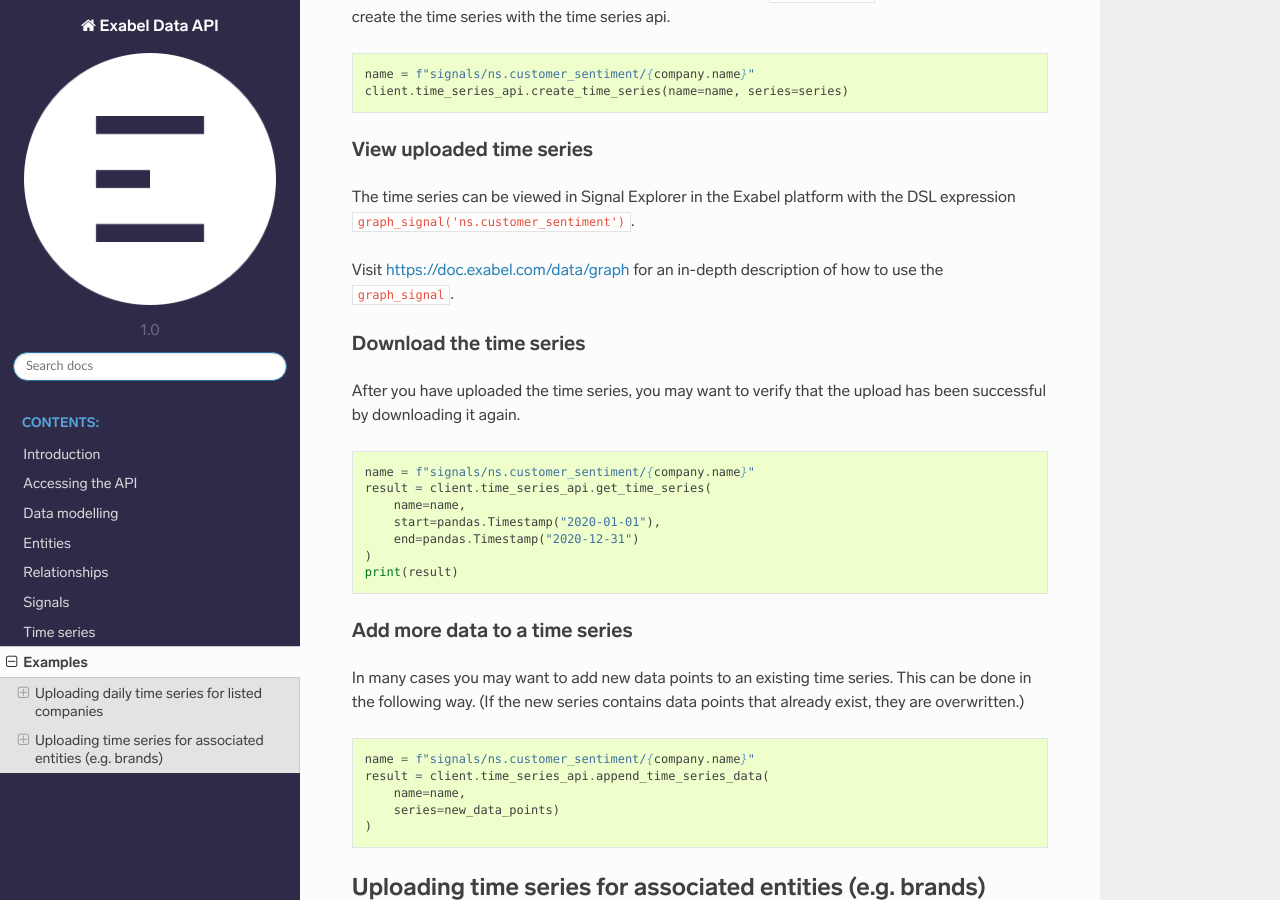
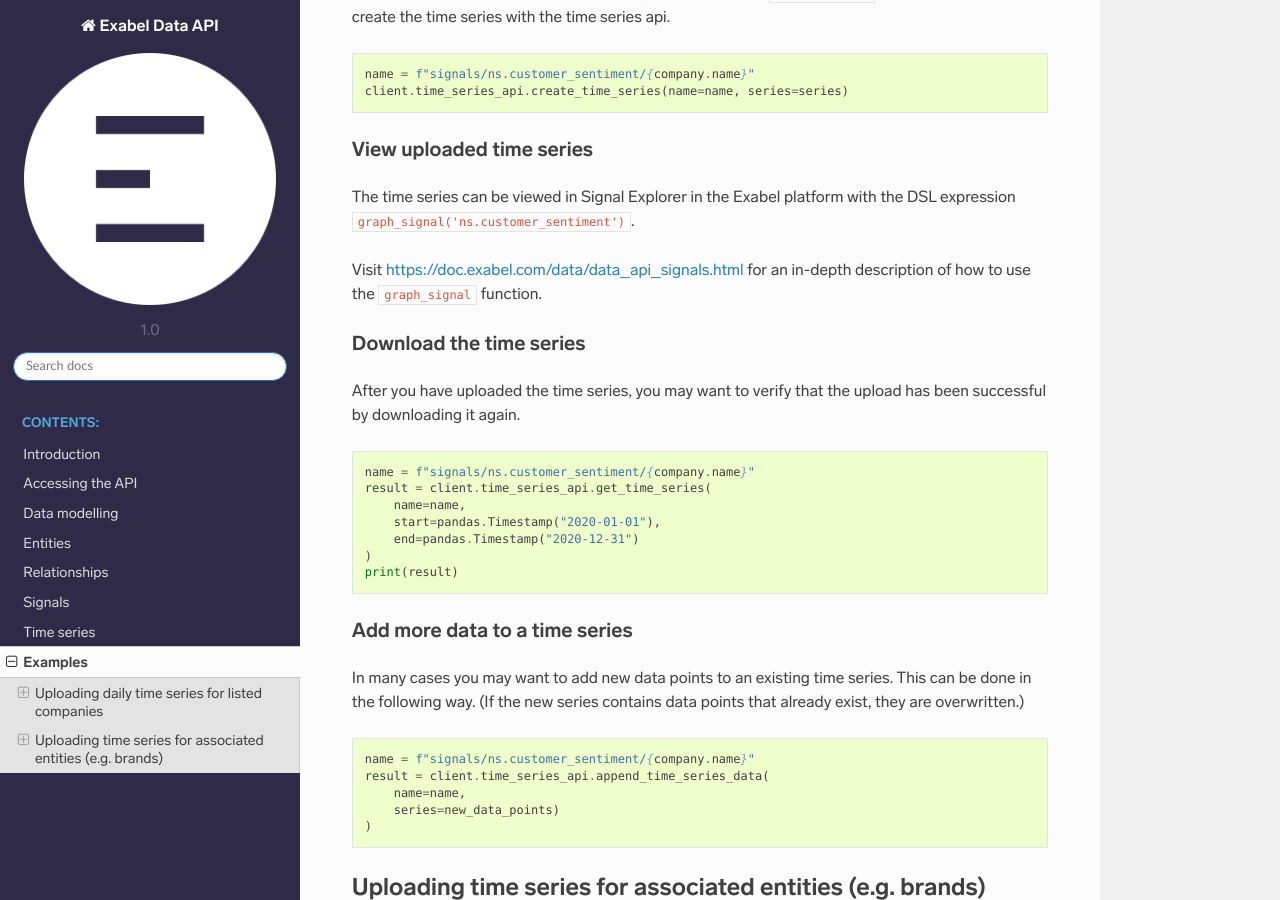
Before and after one commit to Exabel/api, a Sphinx documentation site: the page built from exabel/api/data/doc/example.rst, in a window 1280 px wide and 900 px high, scrolled down 973 px. Built offline with Sphinx 7.4.7 and the Read the Docs theme 2.0.0, drawn with Linux system fonts in a browser that asks for light colours; formulas are drawn with MathJax 3.

Commit message:
Fix broken links

```diff
--- a/exabel/api/data/doc/example.rst
+++ b/exabel/api/data/doc/example.rst
@@ -59,7 +59,8 @@ View uploaded time series
 The time series can be viewed in Signal Explorer in the Exabel platform with the DSL expression
 ``graph_signal('ns.customer_sentiment')``.
 
-Visit https://doc.exabel.com/data/graph for an in-depth description of how to use the ``graph_signal``.
+Visit https://doc.exabel.com/data/data_api_signals.html for an in-depth description of how to use
+the ``graph_signal`` function.
 
 
 Download the time series
--- a/exabel/api/data/doc/introduction.rst
+++ b/exabel/api/data/doc/introduction.rst
@@ -24,4 +24,5 @@ You can either use the REST endpoint directly or use the Exabel Python SDK found
 https://pypi.org/project/exabel-data-sdk/.
 
 Finally, once data has been uploaded, the data is available for use in the platform.
-Visit https://doc.exabel.com/data/graph for an in-depth description on how to use the data within the platform.
+Visit https://doc.exabel.com/data/data_api_signals.html for an in-depth description on how to use the data within
+the platform.
```
